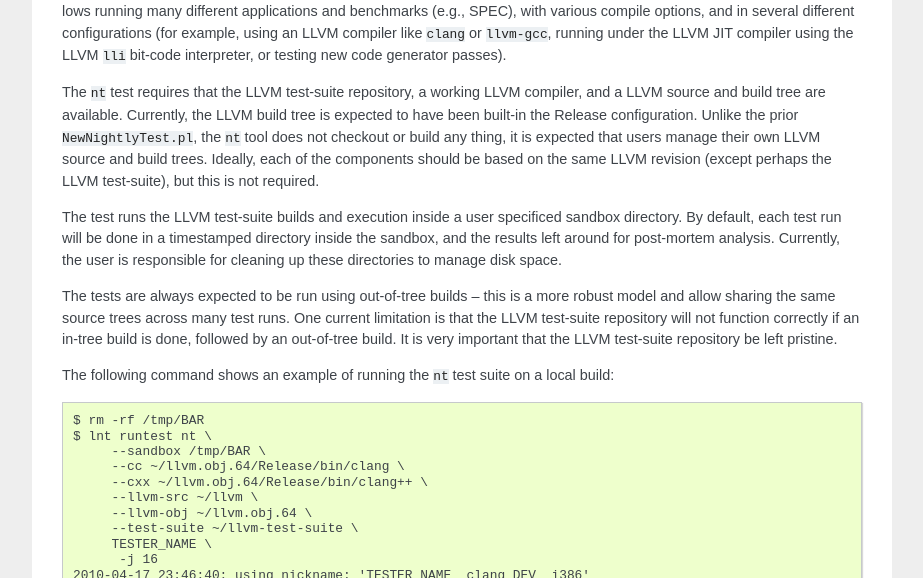
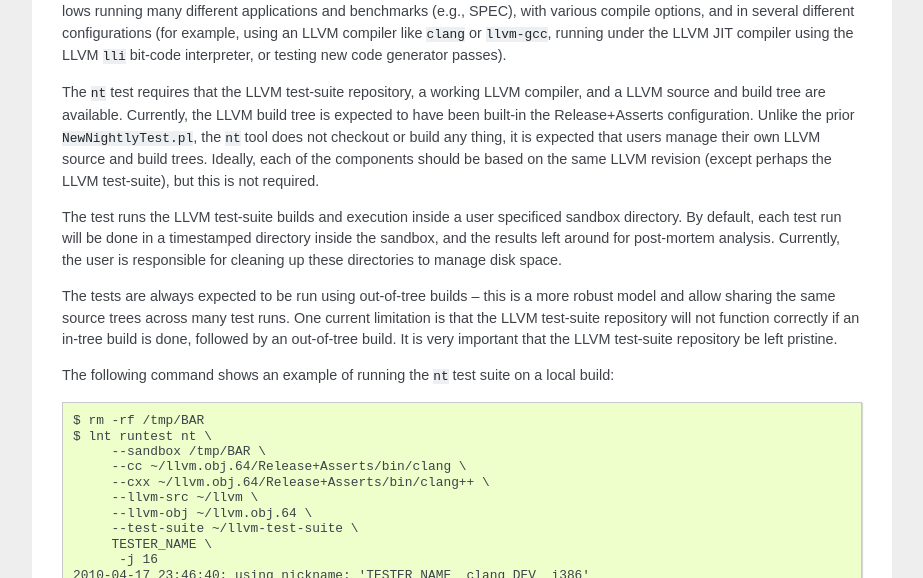
Before and after one commit to llvm-mirror/lnt, a Sphinx documentation site: the page built from docs/tests.rst, in a window 1280 px wide and 1400 px high, scrolled down 941 px. Shown: the part 176-754 px from the top of the window, without its empty margins (198-1121 px from the left). Built offline with Sphinx 7.4.7, drawn with Linux system fonts in a browser that asks for light colours; pages that are not in the unit, such as notebooks, are missing from menus; some of the changed text lies outside the part shown.

Commit message:
Update the buildbot scripts for name changes Release->Release+Asserts, Release-Asserts->Release; Debug->Debug+Asserts, Debug-Asserts->Debug. Someone will need to restart them though.
git-svn-id: https://llvm.org/svn/llvm-project/zorg/trunk/lnt@107762 91177308-0d34-0410-b5e6-96231b3b80d8

```diff
--- a/docs/tests.rst
+++ b/docs/tests.rst
@@ -72,9 +72,9 @@ passes).
 
 The ``nt`` test requires that the LLVM test-suite repository, a working LLVM
 compiler, and a LLVM source and build tree are available. Currently, the LLVM
-build tree is expected to have been built-in the Release configuration. Unlike
-the prior ``NewNightlyTest.pl``, the ``nt`` tool does not checkout or build any
-thing, it is expected that users manage their own LLVM source and build
+build tree is expected to have been built-in the Release+Asserts configuration.
+Unlike the prior ``NewNightlyTest.pl``, the ``nt`` tool does not checkout or build
+any thing, it is expected that users manage their own LLVM source and build
 trees. Ideally, each of the components should be based on the same LLVM revision
 (except perhaps the LLVM test-suite), but this is not required.
 
@@ -97,8 +97,8 @@ local build::
   $ rm -rf /tmp/BAR
   $ lnt runtest nt \
        --sandbox /tmp/BAR \
-       --cc ~/llvm.obj.64/Release/bin/clang \
-       --cxx ~/llvm.obj.64/Release/bin/clang++ \
+       --cc ~/llvm.obj.64/Release+Asserts/bin/clang \
+       --cxx ~/llvm.obj.64/Release+Asserts/bin/clang++ \
        --llvm-src ~/llvm \
        --llvm-obj ~/llvm.obj.64 \
        --test-suite ~/llvm-test-suite \
```
Also changed, not shown: 1 other file.
